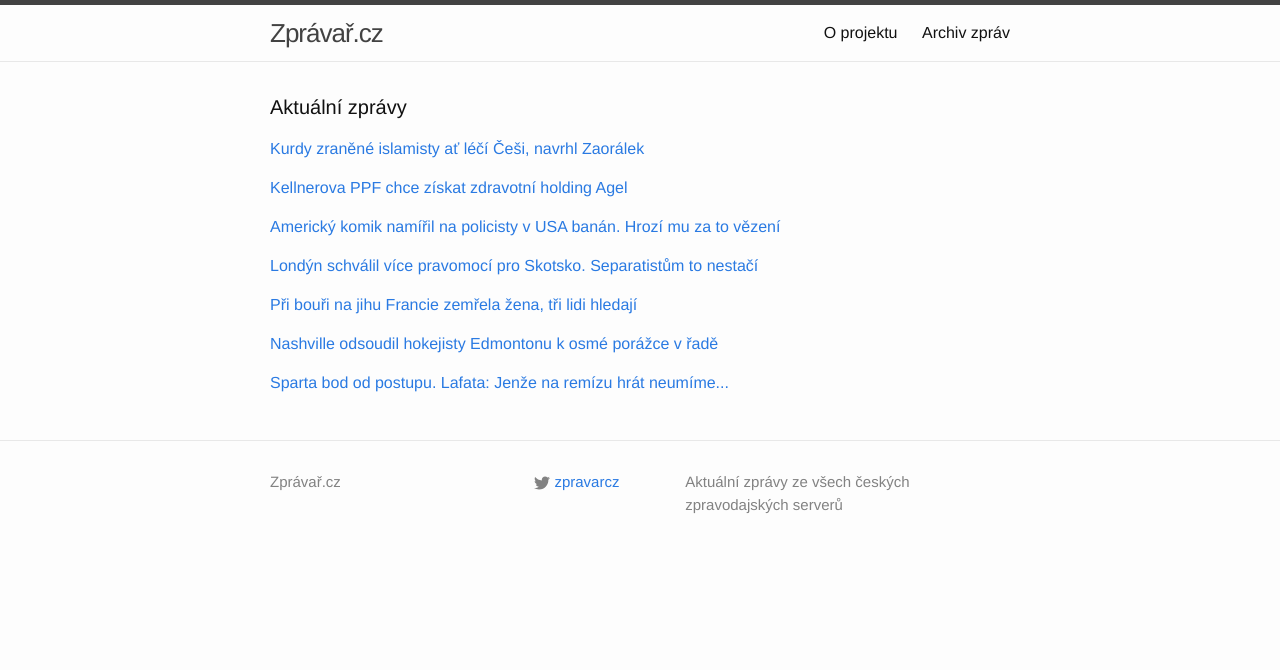
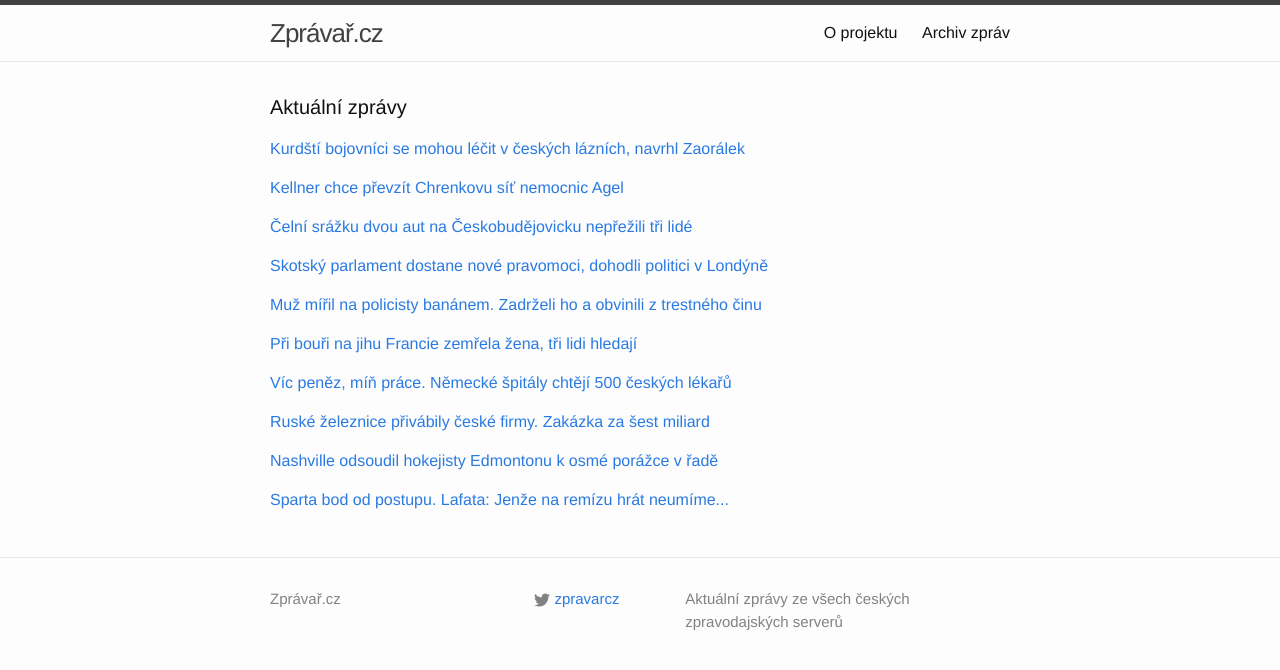
Before and after one commit to adliska/zpravar, a Jekyll site: the page built from index.html, in a window 1280 px wide. Shown: the top 670 px of the page. Built offline with Jekyll 4.4.1, drawn with Linux system fonts in a browser that asks for light colours.

Commit message:
zpravar news update

```diff
--- a/index.html
+++ b/index.html
@@ -5,9 +5,10 @@ layout: default
 <div class="home">
     <h1 class="page-heading">Aktuální zprávy</h1>
 
-<p><a href="javascript:;" onclick="toggle_visibility('zpravy0')">Kurdy zraněné islamisty ať léčí Češi, navrhl Zaorálek</a></p>
+<p><a href="javascript:;" onclick="toggle_visibility('zpravy0')">Kurdští bojovníci se mohou léčit v českých lázních, navrhl Zaorálek </a></p>
 <div id="zpravy0" style="display:none">
 <ul>
+<li><a href=http://www.lidovky.cz/kurdsti-bojovnici-se-mohou-lecit-v-ceskych-laznich-navrhl-zaoralek-1fm-/zpravy-domov.aspx?c=A141128_080625_ln_domov_ele>Kurdští bojovníci se mohou léčit v českých lázních, navrhl Zaorálek  - www.lidovky.cz</a></li>
 <li><a href=http://www.tyden.cz/rubriky/domaci/kurdy-zranene-islamisty-at-leci-cesi-navrhl-zaoralek_325550.html>Kurdy zraněné islamisty ať léčí Češi, navrhl Zaorálek - www.tyden.cz</a></li>
 <li><a href=http://zpravy.e15.cz/zahranicni/politika/zaoralek-zraneni-kurdove-by-se-mohli-lecit-v-ceskych-laznich-1140752>Zaorálek: Zranění Kurdové by se mohli léčit v českých lázních - zpravy.e15.cz</a></li>
 <li><a href=http://www.ceskatelevize.cz/ct24/svet/293801-zraneni-kurdove-by-se-mohli-lecit-v-cesku-navrhl-zaoralek/>Zranění Kurdové by se mohli léčit v Česku, navrhl Zaorálek - www.ceskatelevize.cz</a></li>
@@ -18,45 +19,70 @@ layout: default
 <li><a href=http://www.ceskenoviny.cz/zpravy/zpravy/zraneni-kurdove-by-se-mohli-lecit-v-cesku-navrhl-zaoralek/1152444>Zranění Kurdové by se mohli léčit v Česku, navrhl Zaorálek - www.ceskenoviny.cz</a></li>
 <li><a href=http://www.rozhlas.cz/_zprava/zraneni-kurdsti-bojovnici-by-se-mohli-lecit-v-ceskych-laznich-rekl-zaoralek--1425787>Zranění kurdští bojovníci by se mohli léčit v českých lázních, řekl Zaorálek - www.rozhlas.cz</a></li>
 </ul>
-</div><p><a href="javascript:;" onclick="toggle_visibility('zpravy1')">Kellnerova PPF chce získat zdravotní holding Agel</a></p>
+</div><p><a href="javascript:;" onclick="toggle_visibility('zpravy1')">Kellner chce převzít Chrenkovu síť nemocnic Agel</a></p>
 <div id="zpravy1" style="display:none">
 <ul>
+<li><a href=http://echo24.cz/a/wTB8P>Kellner chce převzít Chrenkovu síť nemocnic Agel - echo24.cz</a></li>
 <li><a href=http://www.denik.cz/ekonomika/kellnerova-ppf-chce-ziskat-zdravotni-holding-agel-20141128.html>Kellnerova PPF chce získat zdravotní holding Agel - www.denik.cz</a></li>
 <li><a href=http://byznys.ihned.cz/zpravodajstvi-cesko/c1-63181770-chrenek-vs-kellner-skupina-ppf-chce-ziskat-soukromou-sit-nemocnic-agel>Chrenek vs. Kellner: Skupina PPF chce získat soukromou síť nemocnic Agel - byznys.ihned.cz</a></li>
 <li><a href=http://zpravy.aktualne.cz/domaci/boj-miliardaru-kellner-chce-prevzit-chrenkovo-imperium-agel/r~2d68933076c211e4bdad0025900fea04/>Boj miliardářů. Kellner chce převzít Chrenkovo impérium Agel - zpravy.aktualne.cz</a></li>
 <li><a href=http://www.financninoviny.cz/zpravodajstvi/zpravy/mfd-kellnerova-ppf-chce-prevzit-zdravotni-holding-agel/1152443>MfD: Kellnerova PPF chce převzít zdravotní holding Agel - www.financninoviny.cz</a></li>
 <li><a href=http://ekonomika.idnes.cz/kellner-prevzeti-agel-chrenek-dke-/ekonomika.aspx?c=A141127_185943_ekonomika_aba>Chystá se boj o Agel. Chrenkovo zdravotnické impérium chce Kellner - ekonomika.idnes.cz</a></li>
 </ul>
-</div><p><a href="javascript:;" onclick="toggle_visibility('zpravy2')">Americký komik namířil na policisty v USA banán. Hrozí mu za to vězení</a></p>
+</div><p><a href="javascript:;" onclick="toggle_visibility('zpravy2')">Čelní srážku dvou aut na Českobudějovicku nepřežili tři lidé </a></p>
 <div id="zpravy2" style="display:none">
 <ul>
+<li><a href=http://www.novinky.cz/krimi/354813-celni-srazku-dvou-aut-na-ceskobudejovicku-neprezili-tri-lide.html>Čelní srážku dvou aut na Českobudějovicku nepřežili tři lidé  - www.novinky.cz</a></li>
+<li><a href=http://budejovice.idnes.cz/dopravni-nehoda-borek-tri-mrtvi-dne-/budejovice-zpravy.aspx?c=A141128_080651_budejovice-zpravy_hv>U Borku havarovala dvě auta, při nehodě zemřeli muž a dvě ženy - budejovice.idnes.cz</a></li>
+<li><a href=http://zpravy.aktualne.cz/regiony/jihocesky/pri-nehode-u-borku-zemreli-tri-lide-silnice-i-3-je-uzavrena/r~d655420876cd11e4b6d20025900fea04/>Při nehodě u Borku zemřeli tři lidé, silnice I/3 je uzavřená - zpravy.aktualne.cz</a></li>
+<li><a href=http://www.ceskenoviny.cz/zpravy/zpravy/tri-lide-zemreli-pri-dopravni-nehode-u-borku-silnice-je-uzavrena/1152459>Tři lidé zemřeli při dopravní nehodě u Borku, silnice je uzavřená - www.ceskenoviny.cz</a></li>
+</ul>
+</div><p><a href="javascript:;" onclick="toggle_visibility('zpravy3')">Skotský parlament dostane nové pravomoci, dohodli politici v Londýně</a></p>
+<div id="zpravy3" style="display:none">
+<ul>
+<li><a href=http://zpravy.idnes.cz/skotsko-parlament-posileni-pravomoci-dane-f2k-/zahranicni.aspx?c=A141128_075500_zahranicni_skr>Skotský parlament dostane nové pravomoci, dohodli politici v Londýně - zpravy.idnes.cz</a></li>
+<li><a href=http://zpravy.e15.cz/zahranicni/politika/londyn-schvalil-vice-pravomoci-pro-skotsko-separatistum-to-nestaci-1140756>Londýn schválil více pravomocí pro Skotsko. Separatistům to nestačí - zpravy.e15.cz</a></li>
+<li><a href=http://www.novinky.cz/zahranicni/evropa/354800-skotove-ziskali-dalsi-pravomoci.html>Skotové získali další pravomoci  - www.novinky.cz</a></li>
+<li><a href=http://www.ceskenoviny.cz/zpravy/zpravy/britske-strany-se-dohodly-na-dalsim-posileni-pravomoci-skotska/1152416>Britské strany se dohodly na dalším posílení pravomocí Skotska - www.ceskenoviny.cz</a></li>
+</ul>
+</div><p><a href="javascript:;" onclick="toggle_visibility('zpravy4')">Muž mířil na policisty banánem. Zadrželi ho a obvinili z trestného činu</a></p>
+<div id="zpravy4" style="display:none">
+<ul>
+<li><a href=http://www.novinky.cz/zahranicni/amerika/354808-muz-miril-na-policisty-bananem-zadrzeli-ho-a-obvinili-z-trestneho-cinu.html>Muž mířil na policisty banánem. Zadrželi ho a obvinili z trestného činu - www.novinky.cz</a></li>
 <li><a href=http://zpravy.idnes.cz/v-usa-policiste-zadrzeli-muze-ktery-na-ne-vytasil-banan-pil-/zahranicni.aspx?c=A141128_072805_zahranicni_fer>Americký komik namířil na policisty v USA banán. Hrozí mu za to vězení - zpravy.idnes.cz</a></li>
 <li><a href=http://www.tyden.cz/rubriky/zahranici/zpravy-z-absurdistanu/komik-namiril-na-policisty-banan-hrozi-mu-tri-roky-vezeni_325552.html>Komik namířil na policisty banán, hrozí mu tři roky vězení - www.tyden.cz</a></li>
 <li><a href=http://www.ceskenoviny.cz/zpravy/zpravy/americti-policiste-zadrzeli-muze-ktery-na-ne-miril-bananem/1152421>Američtí policisté zadrželi muže, který na ně mířil banánem - www.ceskenoviny.cz</a></li>
 </ul>
-</div><p><a href="javascript:;" onclick="toggle_visibility('zpravy3')">Londýn schválil více pravomocí pro Skotsko. Separatistům to nestačí</a></p>
-<div id="zpravy3" style="display:none">
-<ul>
-<li><a href=http://zpravy.e15.cz/zahranicni/politika/londyn-schvalil-vice-pravomoci-pro-skotsko-separatistum-to-nestaci-1140756>Londýn schválil více pravomocí pro Skotsko. Separatistům to nestačí - zpravy.e15.cz</a></li>
-<li><a href=http://www.novinky.cz/zahranicni/evropa/354800-skotove-ziskali-dalsi-pravomoci.html>Skotové získali další pravomoci  - www.novinky.cz</a></li>
-<li><a href=http://www.ceskenoviny.cz/zpravy/zpravy/britske-strany-se-dohodly-na-dalsim-posileni-pravomoci-skotska/1152416>Britské strany se dohodly na dalším posílení pravomocí Skotska - www.ceskenoviny.cz</a></li>
-</ul>
-</div><p><a href="javascript:;" onclick="toggle_visibility('zpravy4')">Při bouři na jihu Francie zemřela žena, tři lidi hledají</a></p>
-<div id="zpravy4" style="display:none">
+</div><p><a href="javascript:;" onclick="toggle_visibility('zpravy5')">Při bouři na jihu Francie zemřela žena, tři lidi hledají</a></p>
+<div id="zpravy5" style="display:none">
 <ul>
 <li><a href=http://zpravy.aktualne.cz/zahranici/pri-bouri-na-jihu-francie-zemrela-zena-tri-lidi-hledaji/r~c9ca1ece76c711e4b6d20025900fea04/>Při bouři na jihu Francie zemřela žena, tři lidi hledají - zpravy.aktualne.cz</a></li>
 <li><a href=http://www.ceskenoviny.cz/zpravy/zpravy/pri-bouri-na-jihu-francie-zemrela-zena-tri-lide-se-pohresuji/1152418>Při bouři na jihu Francie zemřela žena, tři lidé se pohřešují - www.ceskenoviny.cz</a></li>
 <li><a href=http://www.novinky.cz/zahranicni/evropa/354799-boure-zabijela-ve-francii.html>Bouře zabíjela ve Francii - www.novinky.cz</a></li>
 </ul>
-</div><p><a href="javascript:;" onclick="toggle_visibility('zpravy5')">Nashville odsoudil hokejisty Edmontonu k osmé porážce v řadě</a></p>
-<div id="zpravy5" style="display:none">
+</div><p><a href="javascript:;" onclick="toggle_visibility('zpravy6')">Víc peněz, míň práce. Německé špitály chtějí 500 českých lékařů</a></p>
+<div id="zpravy6" style="display:none">
+<ul>
+<li><a href=http://www.tyden.cz/rubriky/domaci/zdravotnictvi/vic-penez-min-prace-nemecke-spitaly-chteji-500-ceskych-lekaru_325555.html>Víc peněz, míň práce. Německé špitály chtějí 500 českých lékařů - www.tyden.cz</a></li>
+<li><a href=http://www.tyden.cz/rubriky/domaci/zdravotnictvi/vic-penez-min-prace-nemecke-spitaly-lovi-500-ceskych-lekaru_325555.html>Víc peněz, míň práce. Německé špitály loví 500 českých lékařů - www.tyden.cz</a></li>
+<li><a href=http://www.tyden.cz/rubriky/domaci/zdravotnictvi/vic-penez-mene-prace-nemecke-spitaly-lovi-500-ceskych-lekaru_325555.html>Víc peněz, méně práce. Německé špitály loví 500 českých lékařů - www.tyden.cz</a></li>
+</ul>
+</div><p><a href="javascript:;" onclick="toggle_visibility('zpravy7')">Ruské železnice přivábily české firmy. Zakázka za šest miliard</a></p>
+<div id="zpravy7" style="display:none">
+<ul>
+<li><a href=http://www.tyden.cz/rubriky/byznys/cesko/ruske-zeleznice-privabily-ceske-firmy-zakazka-za-sest-miliard_325554.html>Ruské železnice přivábily české firmy. Zakázka za šest miliard - www.tyden.cz</a></li>
+<li><a href=http://www.lidovky.cz/ruska-zeleznice-prilakala-ceske-firmy-dxq-/media.aspx?c=A141128_081848_ln-media_sm>LN: Ruská železnice přilákala české firmy  - www.lidovky.cz</a></li>
+<li><a href=http://www.financninoviny.cz/zpravodajstvi/zpravy/ln-tuzemske-firmy-v-cele-s-psg-ziskaly-v-rusku-kontrakt-za-6-mld/1152427>LN: Tuzemské firmy v čele s PSG získaly v Rusku kontrakt za 6 mld - www.financninoviny.cz</a></li>
+</ul>
+</div><p><a href="javascript:;" onclick="toggle_visibility('zpravy8')">Nashville odsoudil hokejisty Edmontonu k osmé porážce v řadě</a></p>
+<div id="zpravy8" style="display:none">
 <ul>
 <li><a href=http://hokej.idnes.cz/nashville-fotbalovym-vysledkem-zdolal-edmonton-fuu-/nhl.aspx?c=A141128_071406_nhl_Mkr>Nashville odsoudil hokejisty Edmontonu k osmé porážce v řadě - hokej.idnes.cz</a></li>
 <li><a href=http://www.sportovninoviny.cz/zpravy/edmonton-prohral-v-nhl-poosme-v-rade/1152448>Edmonton prohrál v NHL poosmé v řadě - www.sportovninoviny.cz</a></li>
 <li><a href=http://sport.aktualne.cz/oilers-prohrali-poosme-v-rade-v-nashvillu-padl-jediny-gol/r~fc23b23076c311e490f70025900fea04/>Oilers prohráli poosmé v řadě, v Nashvillu padl jediný gól - sport.aktualne.cz</a></li>
 </ul>
-</div><p><a href="javascript:;" onclick="toggle_visibility('zpravy6')">Sparta bod od postupu. Lafata:  Jenže na remízu hrát neumíme...</a></p>
-<div id="zpravy6" style="display:none">
+</div><p><a href="javascript:;" onclick="toggle_visibility('zpravy9')">Sparta bod od postupu. Lafata:  Jenže na remízu hrát neumíme...</a></p>
+<div id="zpravy9" style="display:none">
 <ul>
 <li><a href=http://www.tyden.cz/rubriky/sport/fotbal/evropske-pohary/sparta-bod-od-postupu-lafata-jenze-na-remizu-hrat-neumime_325549.html>Sparta bod od postupu. Lafata:  Jenže na remízu hrát neumíme... - www.tyden.cz</a></li>
 <li><a href=http://www.tyden.cz/rubriky/sport/fotbal/evropske-pohary/sparta-bod-od-postupu-ale-na-remizu-hrat-neumime-varuje-lafata_325549.html>Sparta bod od postupu. Ale na remízu hrát neumíme, varuje Lafata - www.tyden.cz</a></li>
```
